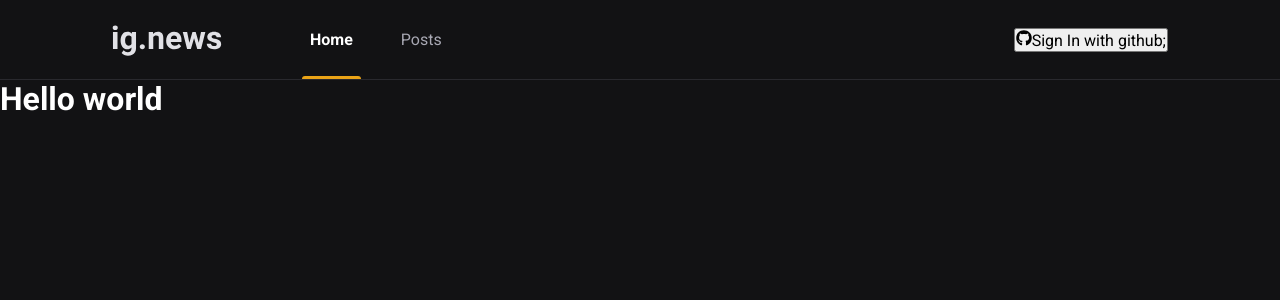
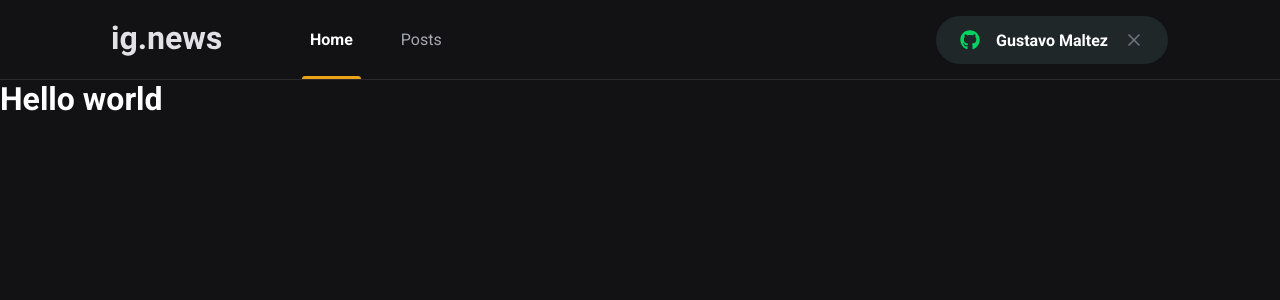
Before and after one commit to gustavomaltez/-Ignite-ChapterThree, a Next.js app in the folder ignews/: page / in a window 1280 px wide. Shown: the top 300 px of the page. Built offline with nearby package versions, Linux system fonts and the light colour scheme.

Commit message:
feat: added SignInButton component

```diff
--- a/ignews/src/components/Header/SignInButton/index.tsx
+++ b/ignews/src/components/Header/SignInButton/index.tsx
@@ -1,10 +1,18 @@
+import styles from './styles.module.scss';
 import { FaGithub } from 'react-icons/fa';
+import { FiX } from 'react-icons/fi';
 
 export function SignInButton() {
-    return (
-        <button type="button">
-            <FaGithub/>
-            Sign In with github;
-        </button>
-    )
+    const isUserLoggedIn = true;
+
+    return isUserLoggedIn
+        ? (<button type="button" className={styles.SignInButton}>
+            <FaGithub color="#04d361" />
+            Gustavo Maltez
+            <FiX color="#737380" className={styles.closeIcon}/>
+           </button>)
+        : (<button type="button" className={styles.SignInButton}>
+            <FaGithub color="#eba417" />
+            Sign In with github
+          </button>)
 }
--- a/ignews/src/components/Header/SignInButton/styles.module.scss
+++ b/ignews/src/components/Header/SignInButton/styles.module.scss
@@ -0,0 +1,33 @@
+.SignInButton {
+    height: 3rem;
+    border-radius: 3rem;
+    background: var(--gray-850);
+    border: 0;
+    padding: 0 1.5rem;
+
+    display: flex;
+    align-items: center;
+    justify-content: center;
+
+    color: var(--white);
+    font-weight: bold;
+
+    transition: filter 0.2s;
+
+    svg {
+        width: 20px;
+        height: 20px;
+    }
+
+    svg:first-child{
+        margin-right: 1rem;
+    }
+
+    svg.closeIcon {
+        margin-left: 1rem;
+    }
+
+    &:hover {
+        filter: brightness(0.8)
+    }
+}
--- a/ignews/src/styles/global.scss
+++ b/ignews/src/styles/global.scss
@@ -10,6 +10,7 @@
     --gray-100: #e1e1e6;
     --gray-300: #a8a8b3;
     --gray-800: #29292e;
+    --gray-850: #1f2729;
     --gray-900: #121214;
 
     --cyan-500: #61dafd;
```
